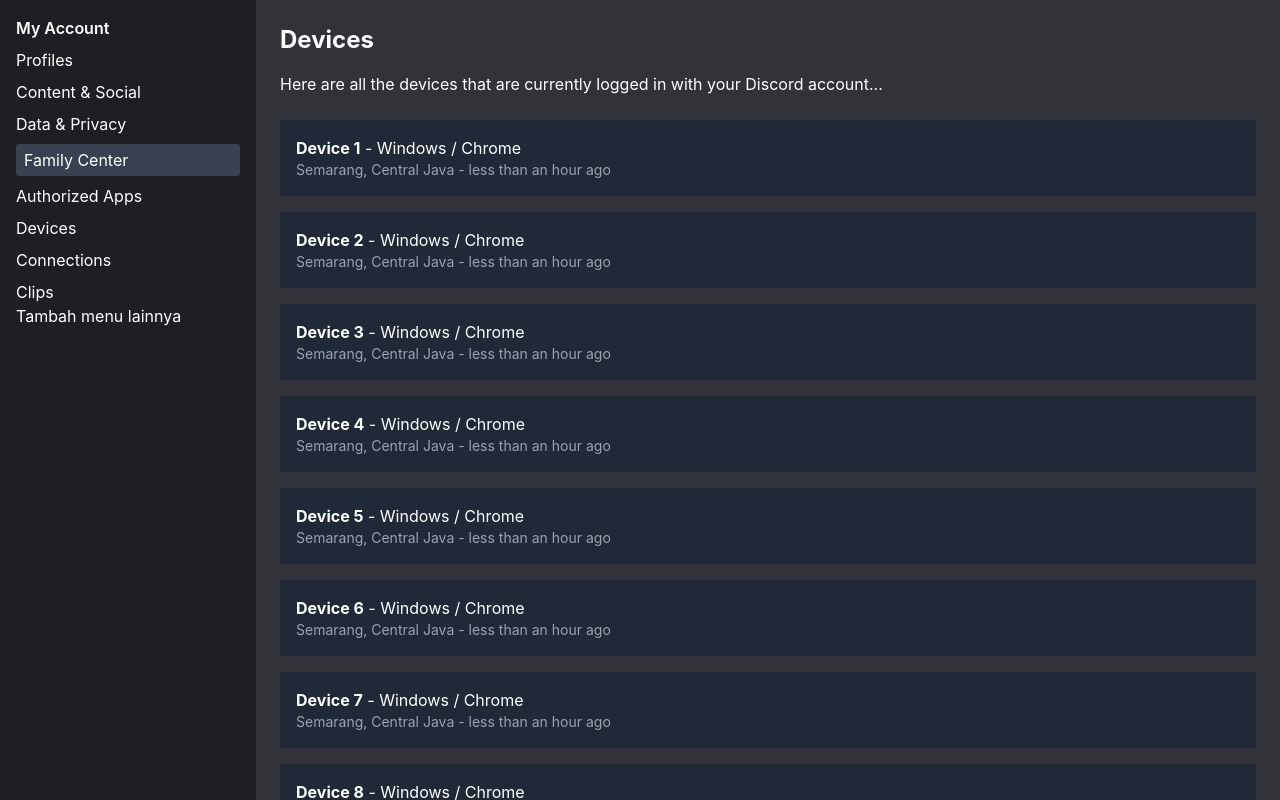
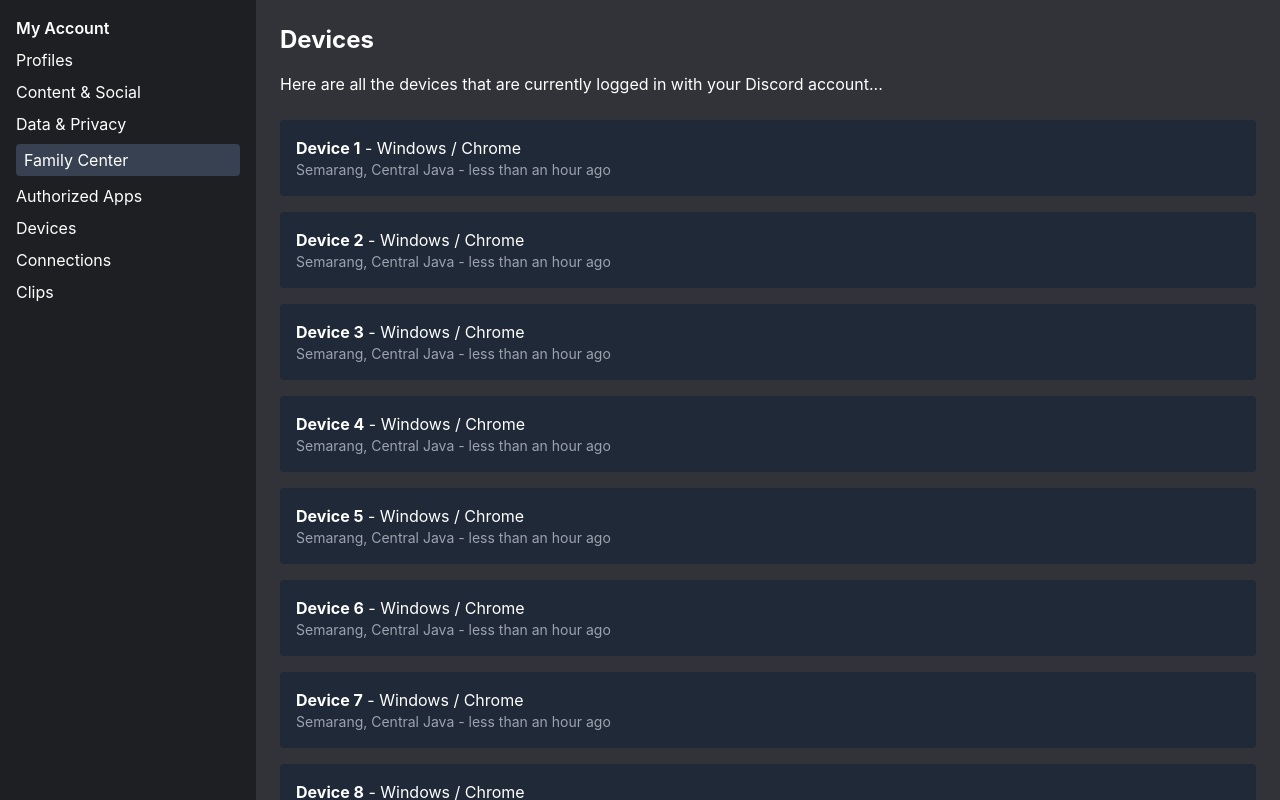
Before and after one commit to WasnDChii4/SosairoSosmed-ComingSoon-, a React (Create React App) app in the folder frontend-sosairo/: page /settings in a window 1280 px wide. Built offline with nearby package versions, Linux system fonts and the light colour scheme.

Commit message:
update fitur

```diff
--- a/frontend-sosairo/src/Layout/SettingsLayoutPage.jsx
+++ b/frontend-sosairo/src/Layout/SettingsLayoutPage.jsx
@@ -15,7 +15,6 @@
         <li>Devices</li>
         <li>Connections</li>
         <li>Clips</li>
-        Tambah menu lainnya
       </ul>
     </aside>
 
```
